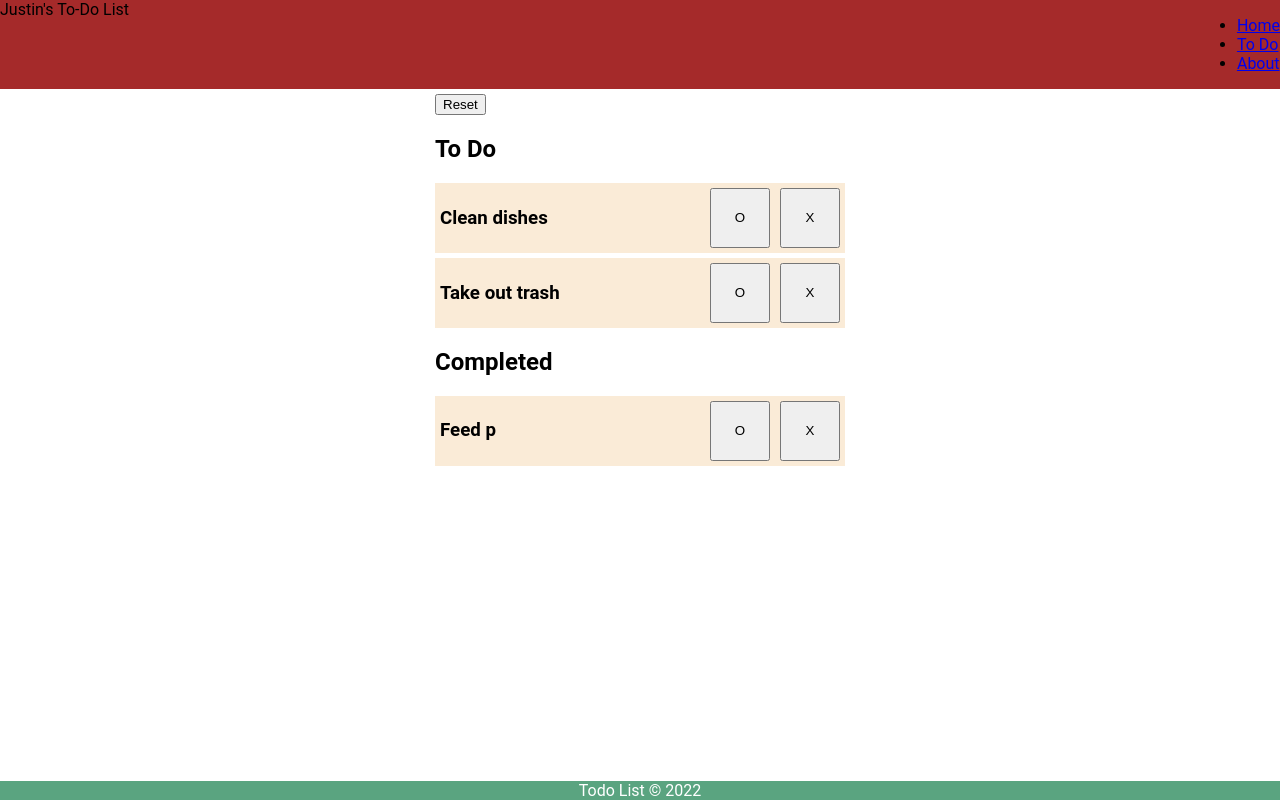
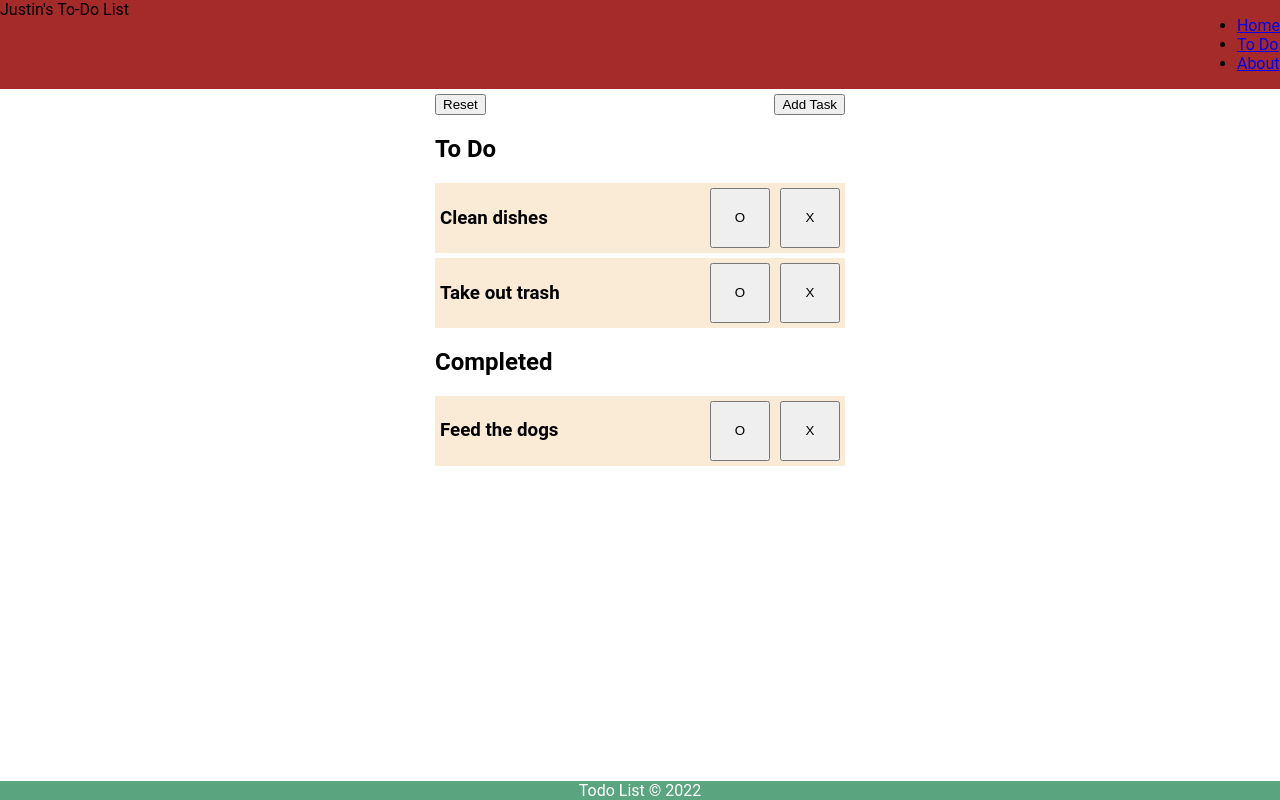
Before and after one commit to JustinMyerson/react-tasks-app, a React (Create React App) app: page /todos in a window 1280 px wide. Built offline with nearby package versions, Linux system fonts and the light colour scheme.

Commit message:
Add the form to enter a new task

```diff
--- /dev/null
+++ b/src/Components/NewTodoForm/NewTodoForm.css
@@ -0,0 +1,8 @@
+.new-form-div {
+  position: absolute;
+  width: 100%;
+  height: 100%;
+  top: 0;
+  left: 0;
+  background: rgba(0, 0, 0, 0.5);
+}
--- /dev/null
+++ b/src/Components/NewTodoForm/NewTodoForm.jsx
@@ -0,0 +1,29 @@
+import React, { useState } from "react";
+
+import "./NewTodoForm.css";
+
+function AddTodoModal({ onAddNewTodo }) {
+  const [title, setTitle] = useState(0);
+
+  function onTitleChange(event) {
+    setTitle(event.currentTarget.value);
+  }
+
+  function onFormSubmit(event) {
+    event.preventDefault();
+    onAddNewTodo(title);
+  }
+
+  return (
+    <div className="new-form-div">
+      <form>
+        <input type="text" value={title} onChange={onTitleChange} />
+        <button type="submit" onClick={onFormSubmit}>
+          Submit
+        </button>
+      </form>
+    </div>
+  );
+}
+
+export default AddTodoModal;
--- a/src/Components/TodoList/TodoList.css
+++ b/src/Components/TodoList/TodoList.css
@@ -1,3 +1,10 @@
-.reset-button {
+.to-do-buttons-div {
+  display: flex;
+  flex-direction: row;
+  justify-content: space-between;
+}
+
+.reset-button,
+.add-task-button {
   margin-top: 5px;
 }
--- a/src/Components/TodoList/TodoList.jsx
+++ b/src/Components/TodoList/TodoList.jsx
@@ -1,6 +1,7 @@
-import React from "react";
+import React, { useReducer, useState } from "react";
 
-import { useReducer } from "react";
+import NewTodoForm from "../NewTodoForm/NewTodoForm";
+
 import Todo from "../Todo/Todo";
 
 import { initialState, todoReducer } from "../../reducers/tools";
@@ -10,6 +11,8 @@ import "./TodoList.css";
 function TodoList() {
   const [todosReducer, dispatch] = useReducer(todoReducer, initialState);
 
+  const [isFormVisible, setFormVisible] = useState(false);
+
   function onDeleteTodo(id) {
     dispatch({ type: "deleteTodo", payload: id });
   }
@@ -18,11 +21,22 @@ function TodoList() {
     dispatch({ type: "resetTodo" });
   }
 
+  function onAddTodoCLick() {
+    setFormVisible(!isFormVisible);
+  }
+
+  function onAddNewTodo(title) {
+    console.log(title);
+  }
+
   return (
-    <div>
+    <div className="todo-list-div">
       <div className="to-do-buttons-div">
         <button className="reset-button" onClick={() => onResetButtonClick()}>
           Reset
+        </button>
+        <button className="add-task-button" onClick={() => onAddTodoCLick()}>
+          Add Task
         </button>
       </div>
       <div className="still-todo-div">
@@ -55,6 +69,7 @@ function TodoList() {
             ))}
         </div>
       </div>
+      {isFormVisible ? <NewTodoForm onAddNewTodo={onAddNewTodo} /> : null}
     </div>
   );
 }
--- a/src/reducers/tools.jsx
+++ b/src/reducers/tools.jsx
@@ -11,7 +11,7 @@ export const initialState = [
   },
   {
     id: 2,
-    title: "Feed p",
+    title: "Feed the dogs",
     isComplete: true,
   },
 ];
```
